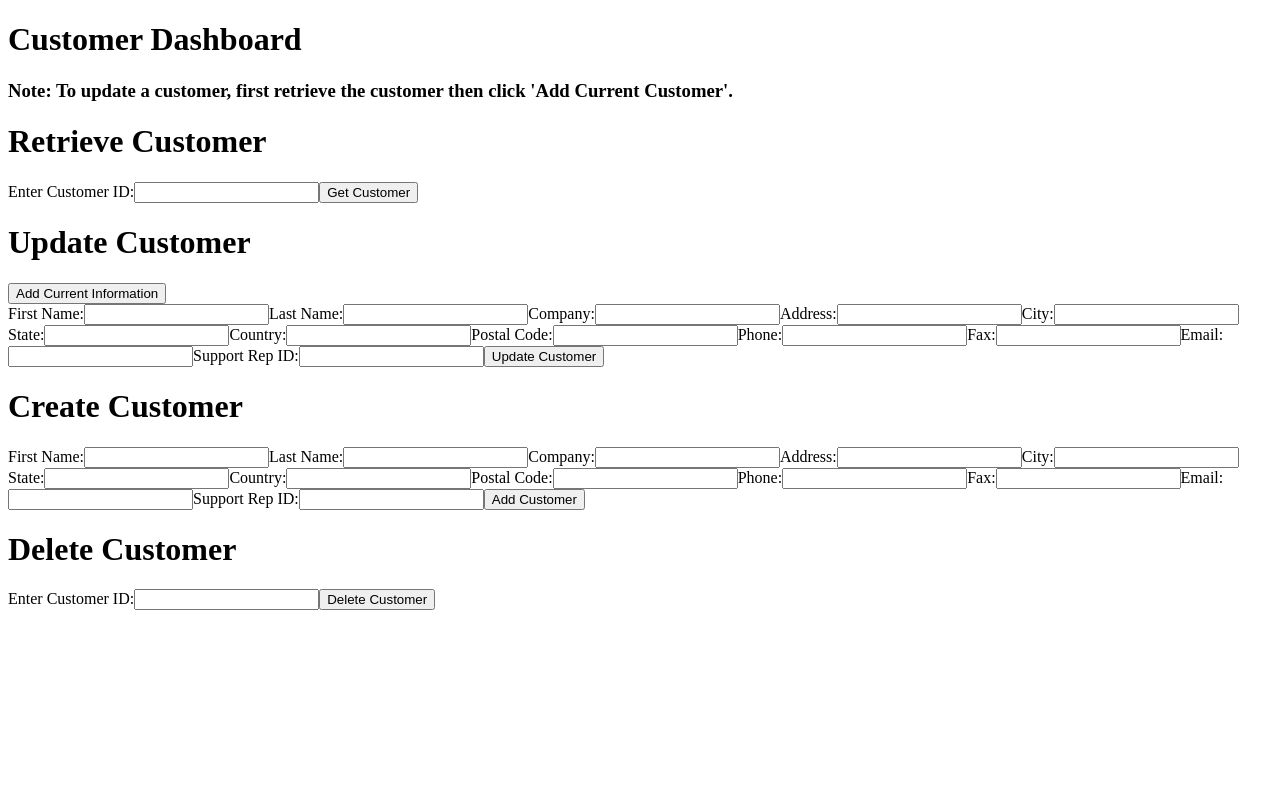
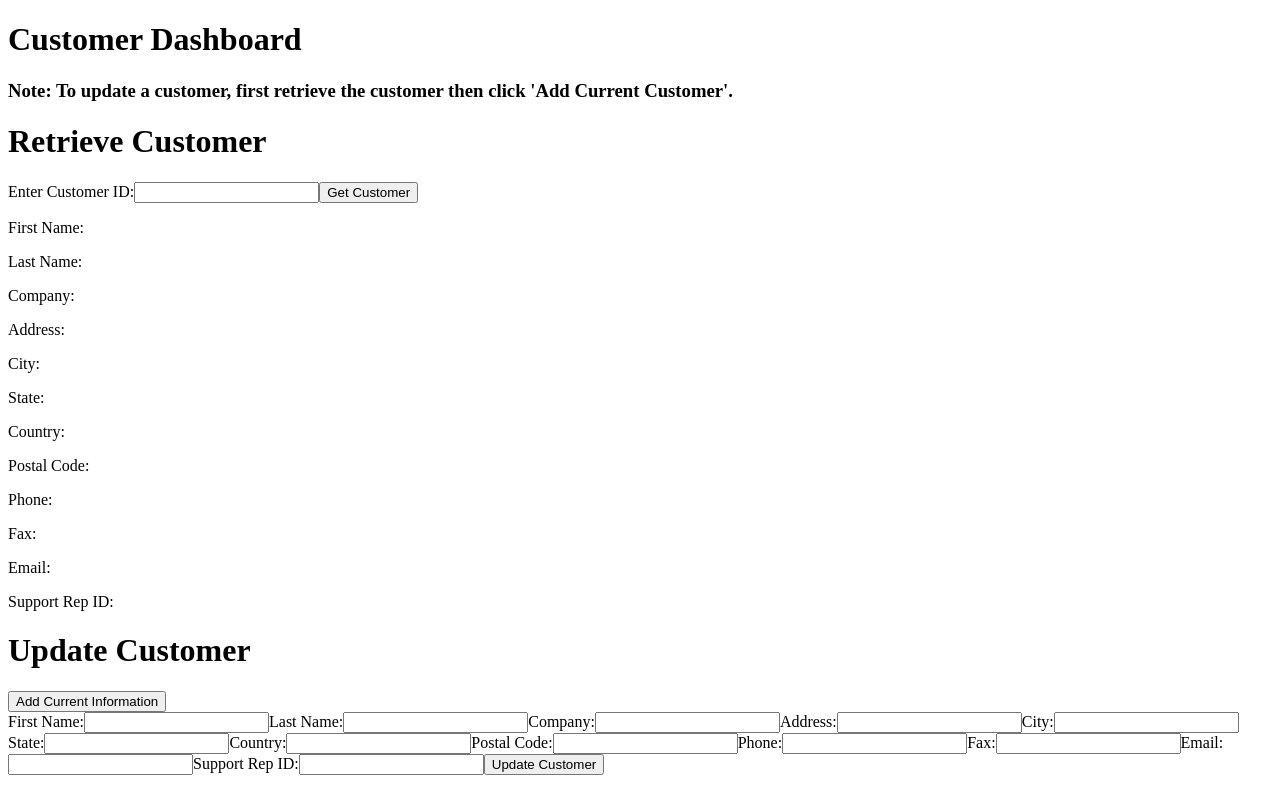
Before and after one commit to Sam-Schnaible/chinook-api, a React app: page / in a window 1280 px wide. Shown: the top 800 px of the page. Built offline with nearby package versions, Linux system fonts and the light colour scheme.

Commit message:
add labels to customer info

```diff
--- a/src/components/Retrieve.jsx
+++ b/src/components/Retrieve.jsx
@@ -7,20 +7,7 @@ export const retrieveContext = React.createContext();
 
 const Retrieve = () => {
 
-  const [customer, setCustomer] = useState({
-   first_name: '',
-    last_name: '',
-    company: '',
-    address: '',
-    city: '',
-    state: '',
-    country: '',
-    postal_code: '',
-    phone: '',
-    fax: '',
-    email: '',
-    support_rep_id: ''
-  });
+  const [customer, setCustomer] = useState('');
 
   const [customerID, setCustomerID] = useState('');
 
@@ -34,6 +21,7 @@ const Retrieve = () => {
       setCustomer(result.data);
     })
     .catch( err => {
+      setCustomer('')
       console.log(err.response);
     })
   }
@@ -49,18 +37,18 @@ const Retrieve = () => {
         </label>
         <input type='submit' value='Get Customer'/>
       </form>
-      <p>{customer.first_name}</p>
-      <p>{customer.last_name}</p>
-      <p>{customer.company}</p>
-      <p>{customer.address}</p>
-      <p>{customer.city}</p>
-      <p>{customer.state}</p>
-      <p>{customer.country}</p>
-      <p>{customer.postal_code}</p>
-      <p>{customer.phone}</p>
-      <p>{customer.fax}</p>
-      <p>{customer.email}</p>
-      <p>{customer.support_rep_id}</p>
+      <p>First Name: {customer.first_name}</p>
+      <p>Last Name: {customer.last_name}</p>
+      <p>Company: {customer.company}</p>
+      <p> Address: {customer.address}</p>
+      <p>City: {customer.city}</p>
+      <p>State: {customer.state}</p>
+      <p>Country: {customer.country}</p>
+      <p>Postal Code: {customer.postal_code}</p>
+      <p>Phone: {customer.phone}</p>
+      <p>Fax: {customer.fax}</p>
+      <p>Email: {customer.email}</p>
+      <p>Support Rep ID: {customer.support_rep_id}</p>
       <retrieveContext.Provider value={customer}>
         <Update />
       </retrieveContext.Provider>
```
